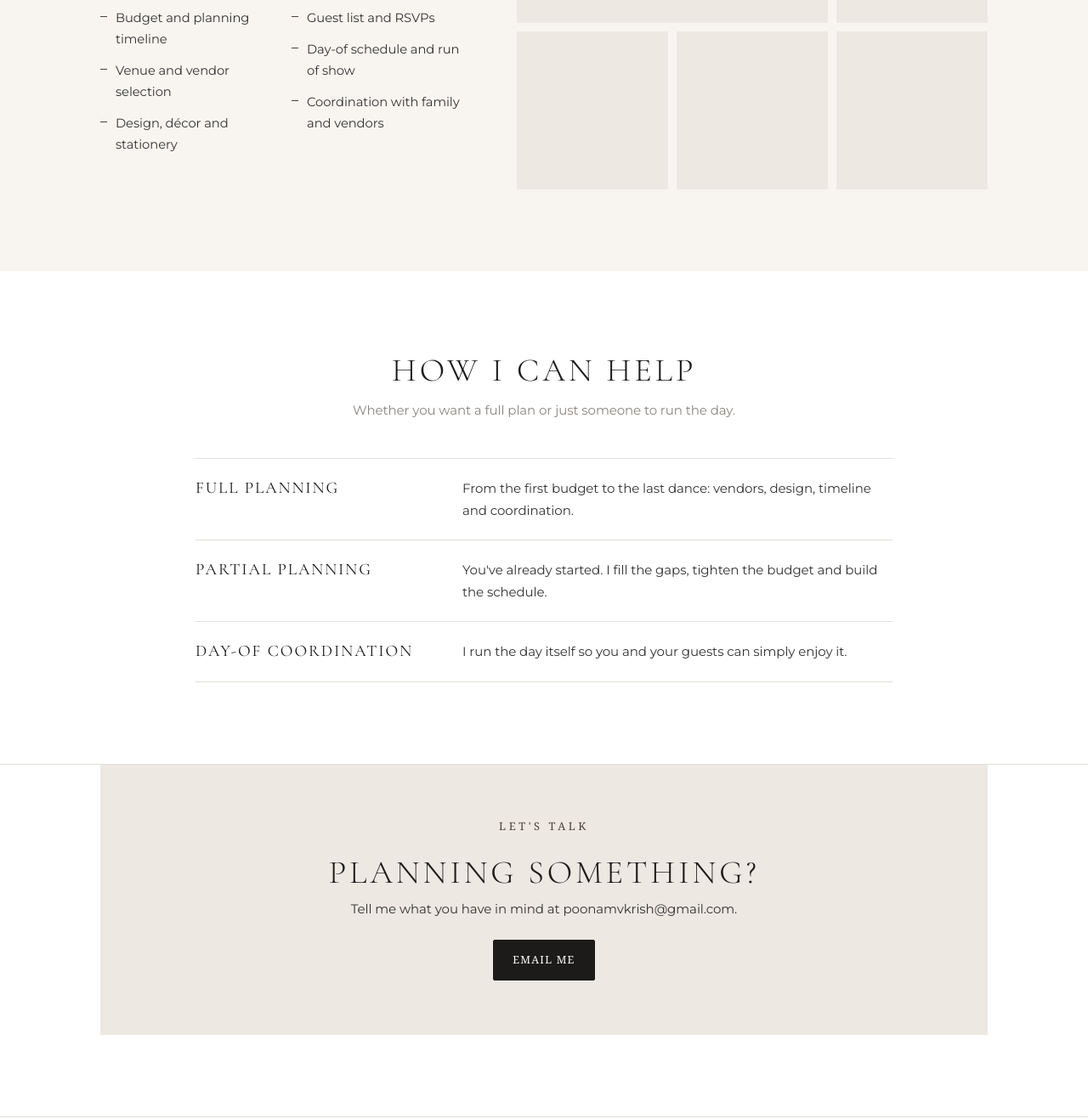
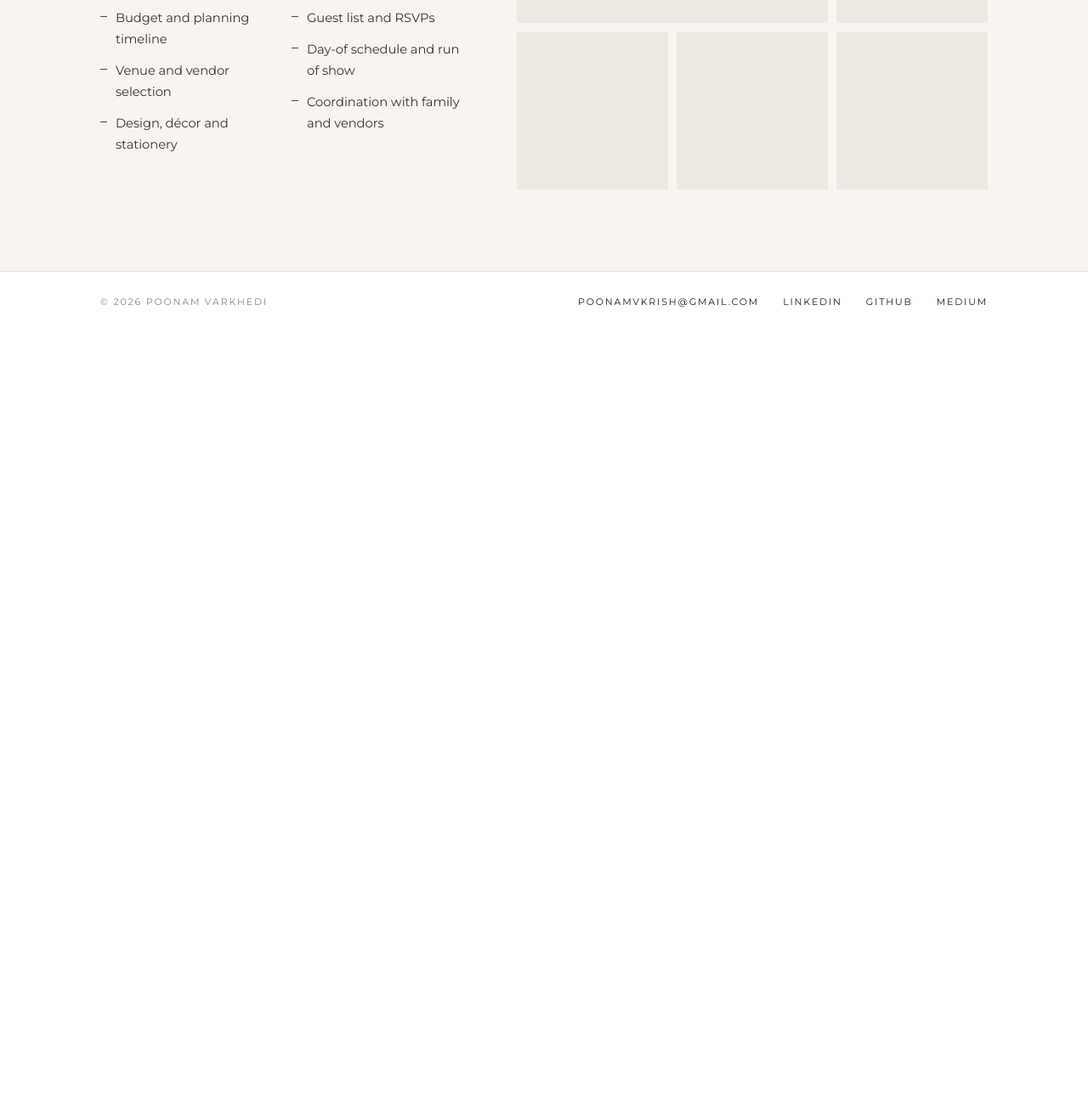
Before and after one commit to pvarkhedi/pvarkhedi.github.io, a plain HTML site: page events.html in a window 1280 px wide. Shown: the part 988-2305 px from the top of the page at 85% size. After the commit the page ends 1379 px from the top, so only its background shows below. Drawn offline with nearby package versions, Linux system fonts and the light colour scheme; a web font is replaced by a local one.

Commit message:
Add files via upload

```diff
--- a/events.html
+++ b/events.html
@@ -23,27 +23,6 @@
 
     <div id="event-list"></div>
 
-    <section class="section">
-      <div class="wrap">
-        <div class="section-head"><h2>How I can help</h2><p>Whether you want a full plan or just someone to run the day.</p></div>
-        <dl class="services">
-          <div><dt>Full planning</dt><dd>From the first budget to the last dance: vendors, design, timeline and coordination.</dd></div>
-          <div><dt>Partial planning</dt><dd>You've already started. I fill the gaps, tighten the budget and build the schedule.</dd></div>
-          <div><dt>Day-of coordination</dt><dd>I run the day itself so you and your guests can simply enjoy it.</dd></div>
-        </dl>
-      </div>
-    </section>
-
-    <section class="section" style="padding-top:0">
-      <div class="wrap">
-        <div class="contact-band">
-          <p class="kicker">let's talk</p>
-          <h2>Planning something?</h2>
-          <p>Tell me what you have in mind at poonamvkrish@gmail.com.</p>
-          <a class="btn" href="mailto:poonamvkrish@gmail.com?subject=Event%20planning">Email me</a>
-        </div>
-      </div>
-    </section>
   </main>
 
   <div class="lightbox" id="lightbox" role="dialog" aria-modal="true" aria-label="Photo viewer">
```
